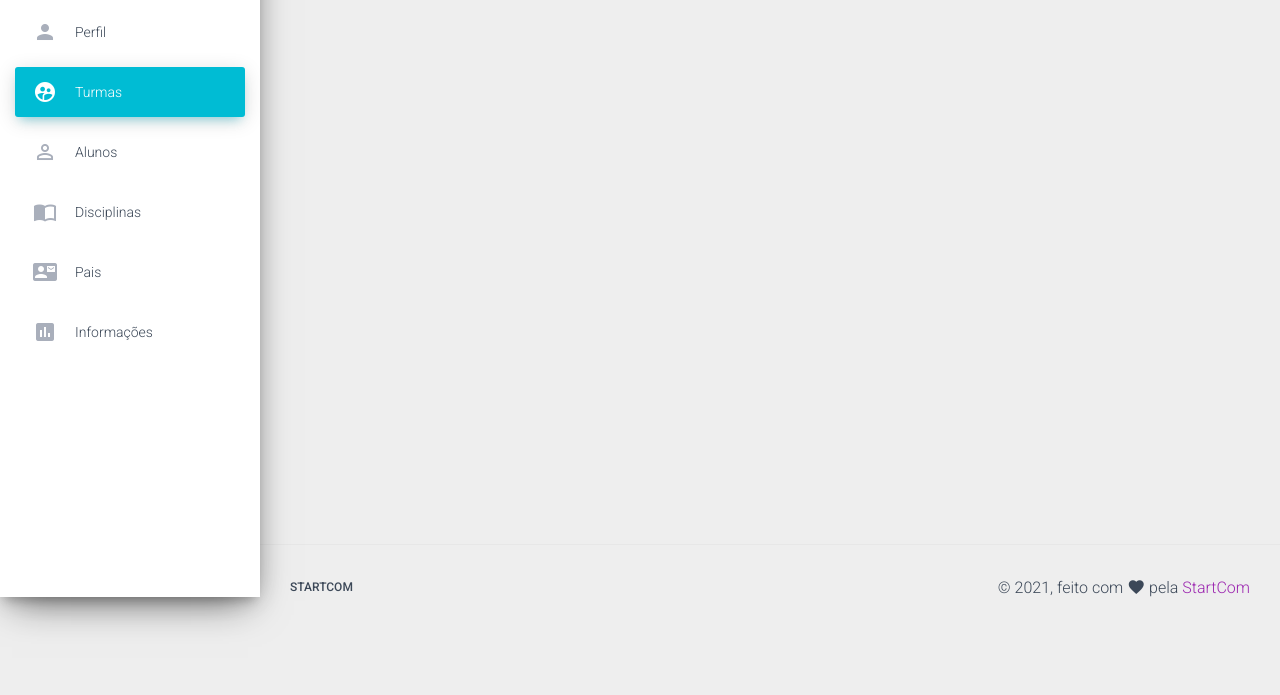
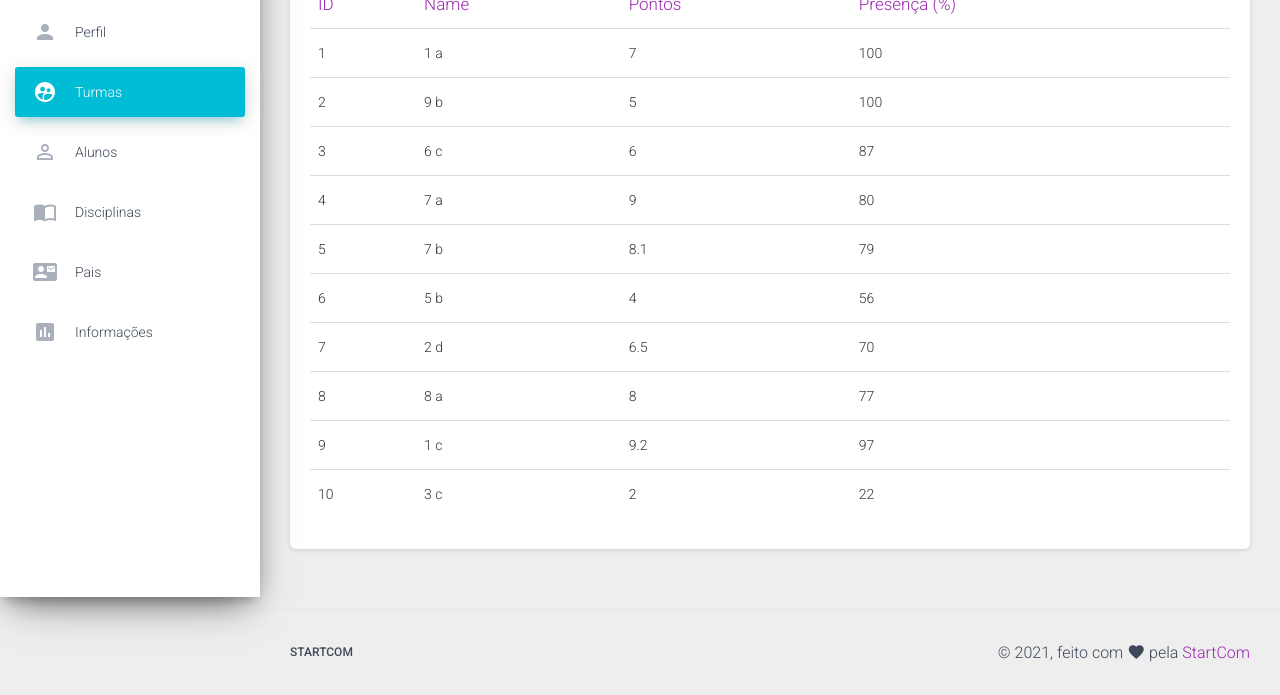
Before and after one commit to Thiago-spart/app-page, a website: page turmas.html in a window 1280 px wide. Shown: the part 203-898 px from the top of the page. Before the commit the page ends 833 px from the top, so only its background shows below. Drawn offline with nearby package versions, Linux system fonts and the light colour scheme; some packages are replaced by stand-ins of ours.

Commit message:
Update turmas.html

```diff
--- a/turmas.html
+++ b/turmas.html
@@ -54,7 +54,7 @@
             </a>
           </li>
           <li class="nav-item ">
-            <a class="nav-link" href="./icons.html">
+            <a class="nav-link" href="./alunos.html">
               <i class="material-icons">perm_identity</i>
               <p>Alunos</p>
             </a>
@@ -111,7 +111,85 @@
         <div class="container-fluid">
           <!-- your content here -->
           <div class="row">
-
+            <div class="col-md-12">
+              <div class="card">
+                <div class="card-header card-header-primary">
+                  <h4 class="card-title">Turmas</h4>
+                </div>
+                <div class="card-body table-responsive">
+                  <table class="table table-hover">
+                    <thead class="text-primary">
+                      <th>ID</th>
+                      <th>Name</th>
+                      <th>Pontos</th>
+                      <th>Presença (%)</th>
+                    </thead>
+                    <tbody>
+                      <tr>
+                        <td>1</td>
+                        <td>1 a</td>
+                        <td>7</td>
+                        <td>100</td>
+                      </tr>
+                      <tr>
+                        <td>2</td>
+                        <td>9 b</td>
+                        <td>5</td>
+                        <td>100</td>
+                      </tr>
+                      <tr>
+                        <td>3</td>
+                        <td>6 c</td>
+                        <td>6</td>
+                        <td>87</td>
+                      </tr>
+                      <tr>
+                        <td>4</td>
+                        <td>7 a</td>
+                        <td>9</td>
+                        <td>80</td>
+                      </tr>
+                      <tr>
+                        <td>5</td>
+                        <td>7 b</td>
+                        <td>8.1</td>
+                        <td>79</td>
+                      </tr>
+                      <tr>
+                        <td>6</td>
+                        <td>5 b</td>
+                        <td>4</td>
+                        <td>56</td>
+                      </tr>
+                      <tr>
+                        <td>7</td>
+                        <td>2 d</td>
+                        <td>6.5</td>
+                        <td>70</td>
+                      </tr>
+                      <tr>
+                        <td>8</td>
+                        <td>8 a</td>
+                        <td>8</td>
+                        <td>77</td>
+                      </tr>
+                      <tr>
+                        <td>9</td>
+                        <td>1 c</td>
+                        <td>9.2</td>
+                        <td>97</td>
+                      </tr>
+                      <tr>
+                        <td>10</td>
+                        <td>3 c</td>
+                        <td>2</td>
+                        <td>22</td>
+                      </tr>
+                    </tbody>
+                  </table>
+                </div>
+              </div>
+            </div>
           </div>
         </div>
       </div>
```
